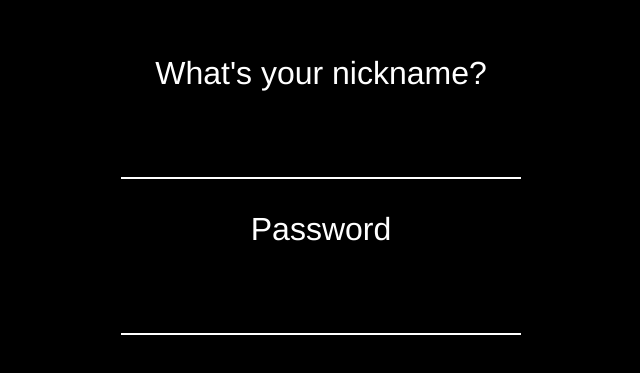
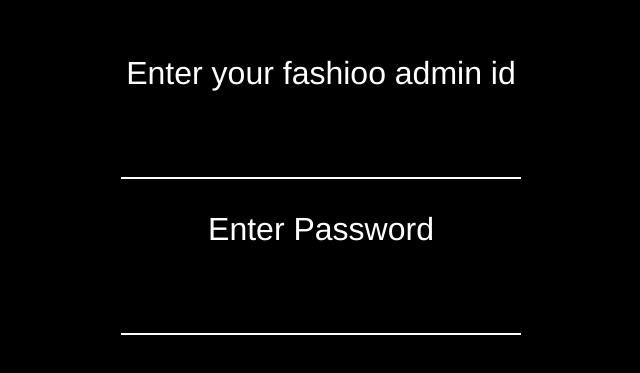
Before and after one commit to shivam-sharma1/Chat_fashioo, a website: page views/admin.html in a window 1280 px wide. Shown: the part 277-650 px from the top of the page, without its empty margins (319-959 px from the left). Drawn offline with nearby package versions, Linux system fonts and the light colour scheme; no server answers.

Commit message:
first commit

```diff
--- a/views/admin.html
+++ b/views/admin.html
@@ -19,9 +19,9 @@
         </li>
         <li class="login page">
             <div class="form">
-                <h3 class="title">What's your nickname?</h3>
+                <h3 class="title">Enter your fashioo admin id</h3>
                 <input class="usernameInput" type="text" maxlength="14" />
-                <h3 class="title">Password</h3>
+                <h3 class="title">Enter Password</h3>
                 <input class="passwordInput" type="password" maxlength="10" />
             </div>
         </li>
```
Also changed, not shown: README.md.
